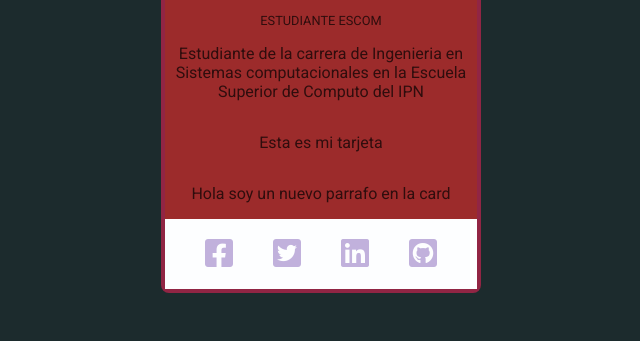
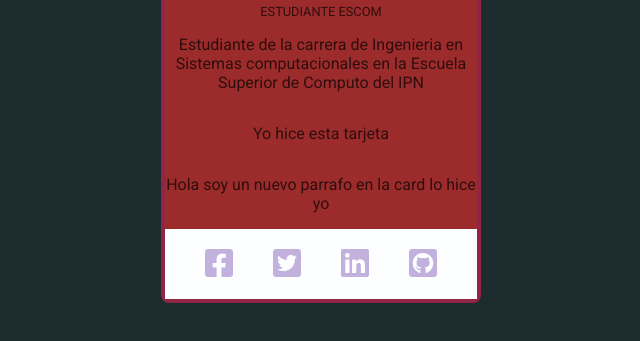
Before and after one commit to Mab9520/cssCard, a plain HTML site: page index.html in a window 1280 px wide. Shown: the part 385-726 px from the top of the page, without its empty margins (319-959 px from the left). Drawn offline with Linux system fonts and the light colour scheme.

Commit message:
Cambie ep parrafo 3

```diff
--- a/index.html
+++ b/index.html
@@ -17,8 +17,8 @@
         <h1 class="card_title">Mabel Galindo Nuñez</h1>
         <h2 class="card_subtitle">Estudiante ESCOM</h2>
         <p class="desciption">Estudiante de la carrera de Ingenieria en Sistemas computacionales en la Escuela Superior de Computo del IPN</p>
-        <p>Esta es mi tarjeta</p>
-        <p>Hola soy un nuevo parrafo en la card</p>
+        <p>Yo hice esta tarjeta</p>
+        <p>Hola soy un nuevo parrafo en la card lo hice yo</p>
         <div class="contenedor">
             <p><a href="https://www.facebook.com/mabsgn/" ><i class="fab fa-facebook-square" title="Mab Galindo Nuñez"></i></a></p>
             <p><a><i class="fab fa-twitter-square"></i></a></p>
```
